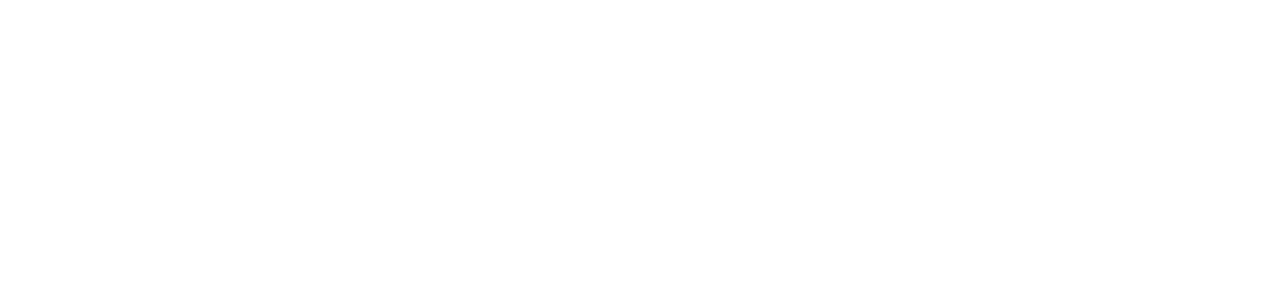
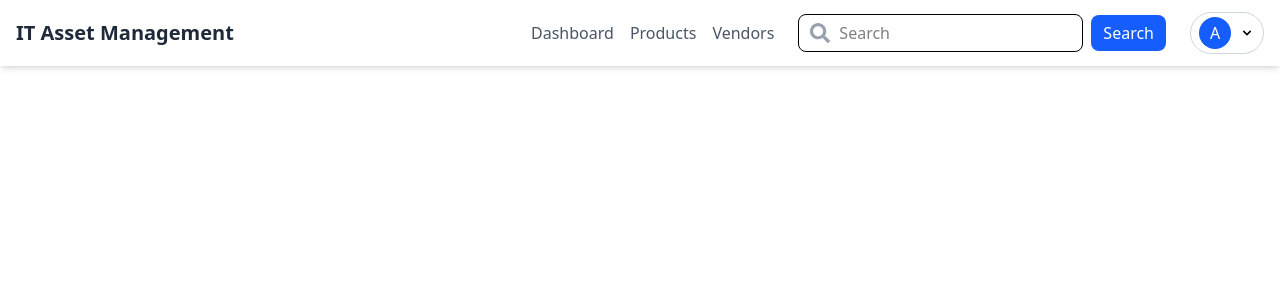
Before and after one commit to SayedUddinRayhan/it_asset_management_system, a React (Vite) app in the folder frontend/: page / in a window 1280 px wide. Shown: the top 300 px of the page. Built offline with nearby package versions, Linux system fonts and the light colour scheme.

Commit message:
Implement the Navbar component

```diff
--- a/frontend/package.json
+++ b/frontend/package.json
@@ -13,6 +13,8 @@
     "@tailwindcss/vite": "^4.1.18",
     "react": "^19.2.0",
     "react-dom": "^19.2.0",
+    "react-icons": "^5.5.0",
+    "react-router-dom": "^7.13.0",
     "tailwindcss": "^4.1.18"
   },
   "devDependencies": {
--- a/frontend/src/App.jsx
+++ b/frontend/src/App.jsx
@@ -1,9 +1,17 @@
+import { BrowserRouter, Routes, Route } from "react-router-dom"
+import Asset_Navbar from "./components.jsx/layout/Asset_Navbar"
 
 function App() {
 
 
   return (
     <>
+      <BrowserRouter>
+        <Asset_Navbar />
+        <Routes>
+
+        </Routes>
+      </BrowserRouter>
 
     </>
   )
--- /dev/null
+++ b/frontend/src/components.jsx/layout/Asset_Navbar.jsx
@@ -0,0 +1,157 @@
+import { useState, useEffect, useRef } from "react";
+import { Link, useNavigate } from "react-router-dom";
+import { FaRegUserCircle, FaCog, FaPowerOff, FaSearch } from "react-icons/fa";
+import { HiChevronDown, HiOutlineMenu } from "react-icons/hi";
+
+function Asset_Navbar() {
+  const [openNav, setOpenNav] = useState(false);
+  const [profileOpen, setProfileOpen] = useState(false);
+
+  const profileRef = useRef();
+  const navigate = useNavigate();
+
+  useEffect(() => {
+    const handleClickOutside = (event) => {
+      if (profileRef.current && !profileRef.current.contains(event.target)) {
+        setProfileOpen(false);
+      }
+    };
+    document.addEventListener("mousedown", handleClickOutside);
+    return () => document.removeEventListener("mousedown", handleClickOutside);
+  }, []);
+
+  return (
+    <nav className="bg-white shadow-md px-4 py-3">
+      <div className="max-w-7xl mx-auto flex items-center justify-between">
+
+        <Link to="/" className="text-xl font-bold text-gray-800">
+          IT Asset Management
+        </Link>
+
+        {/* Desktop Menu */}
+        <div className="hidden lg:flex items-center gap-6">
+
+          {/* Links */}
+          <div className="flex items-center gap-4">
+            <Link to="/" className="text-gray-600 hover:text-blue-600">Dashboard</Link>
+            <Link to="/" className="text-gray-600 hover:text-blue-600">Products</Link>
+            <Link to="/" className="text-gray-600 hover:text-blue-600">Vendors</Link>
+          </div>
+
+          {/* Search */}
+          <div className="flex items-center gap-2">
+            <div className="relative">
+              <input
+                type="text"
+                placeholder="Search"
+                className="pl-10 pr-3 py-1.5 border rounded-lg focus:outline-none focus:ring-2 focus:ring-blue-400"
+              />
+              <FaSearch className="absolute left-3 top-1/2 -translate-y-1/2 text-gray-400 w-5 h-5" />
+            </div>
+            <button
+              onClick={() => navigate("/")}
+              className="bg-blue-600 text-white px-3 py-1.5 rounded-lg hover:bg-blue-700"
+            >
+              Search
+            </button>
+          </div>
+
+          {/* Profile */}
+          <div className="relative" ref={profileRef}>
+            <button
+              className="flex items-center gap-2 rounded-full border border-gray-300 px-2 py-1 hover:bg-gray-100"
+              onClick={() => setProfileOpen(!profileOpen)}
+            >
+              <div className="w-8 h-8 bg-blue-600 text-white rounded-full flex items-center justify-center">
+                A
+              </div>
+              <HiChevronDown
+                className={`w-4 h-4 transition-transform ${profileOpen ? "rotate-180" : ""}`}
+              />
+            </button>
+
+            {/* Profile Dropdown */}
+            {profileOpen && (
+              <div className="absolute right-0 mt-2 w-48 bg-white border rounded-lg shadow-lg z-50">
+                <button className="flex items-center gap-2 px-4 py-2 w-full text-left hover:bg-gray-100">
+                  <FaRegUserCircle /> My Profile
+                </button>
+                <button className="flex items-center gap-2 px-4 py-2 w-full text-left hover:bg-gray-100">
+                  <FaCog /> Settings
+                </button>
+                <button className="flex items-center gap-2 px-4 py-2 w-full text-left hover:bg-red-100 text-red-500">
+                  <FaPowerOff /> Logout
+                </button>
+              </div>
+            )}
+          </div>
+        </div>
+
+        {/* Mobile Hamburger */}
+        <div className="lg:hidden flex items-center">
+          <button onClick={() => setOpenNav(!openNav)}>
+            <HiOutlineMenu className="w-6 h-6 text-gray-700" />
+          </button>
+        </div>
+      </div>
+
+      {/* Mobile Menu */}
+      {openNav && (
+        <div className="lg:hidden mt-2 space-y-2 px-2 pb-2 border-t">
+          <Link to="/" className="block py-2 px-2 rounded hover:bg-gray-100">Dashboard</Link>
+          <Link to="/" className="block py-2 px-2 rounded hover:bg-gray-100">Products</Link>
+          <Link to="/" className="block py-2 px-2 rounded hover:bg-gray-100">Vendors</Link>
+
+          {/* Mobile Search */}
+          <div className="flex items-center gap-2 mt-2 w-full">
+            <input
+              type="text"
+              placeholder="Search"
+              className="flex-1 min-w-0 pl-3 pr-3 py-1.5 border rounded-lg focus:outline-none focus:ring-2 focus:ring-blue-400"
+            />
+            <button
+              onClick={() => navigate("/search")}
+              className="bg-blue-600 text-white px-3 py-1.5 rounded-lg hover:bg-blue-700 flex-shrink-0"
+            >
+              Search
+            </button>
+          </div>
+
+          {/* Mobile Profile */}
+          <div className="relative lg:hidden" ref={profileRef}>
+            <button
+              className="flex items-center gap-2 rounded-full border border-gray-300 px-2 py-1 hover:bg-gray-100"
+              onClick={() => setProfileOpen(!profileOpen)}
+            >
+              <div className="w-8 h-8 bg-blue-600 text-white rounded-full flex items-center justify-center">
+                A
+              </div>
+              <HiChevronDown
+                className={`w-4 h-4 transition-transform ${profileOpen ? "rotate-180" : ""}`}
+              />
+            </button>
+
+            {/* Profile Dropdown */}
+            {profileOpen && (
+              <div className="absolute mt-2 bg-white border rounded-lg shadow-lg z-50 max-w-[192px] right-0 lg:right-0 left-2">
+                <button className="flex items-center gap-2 px-4 py-2 w-full text-left hover:bg-gray-100">
+                  <FaRegUserCircle /> My Profile
+                </button>
+                <button className="flex items-center gap-2 px-4 py-2 w-full text-left hover:bg-gray-100">
+                  <FaCog /> Settings
+                </button>
+                <button className="flex items-center gap-2 px-4 py-2 w-full text-left hover:bg-red-100 text-red-500">
+                  <FaPowerOff /> Logout
+                </button>
+              </div>
+            )}
+
+          </div>
+
+        </div>
+      )}
+    </nav>
+  );
+}
+
+export default Asset_Navbar;
--- a/frontend/src/index.css
+++ b/frontend/src/index.css
@@ -0,0 +1 @@
+@import "tailwindcss";
```
Also changed, not shown: 1 other file (tests, documents, lock files or other folders).
